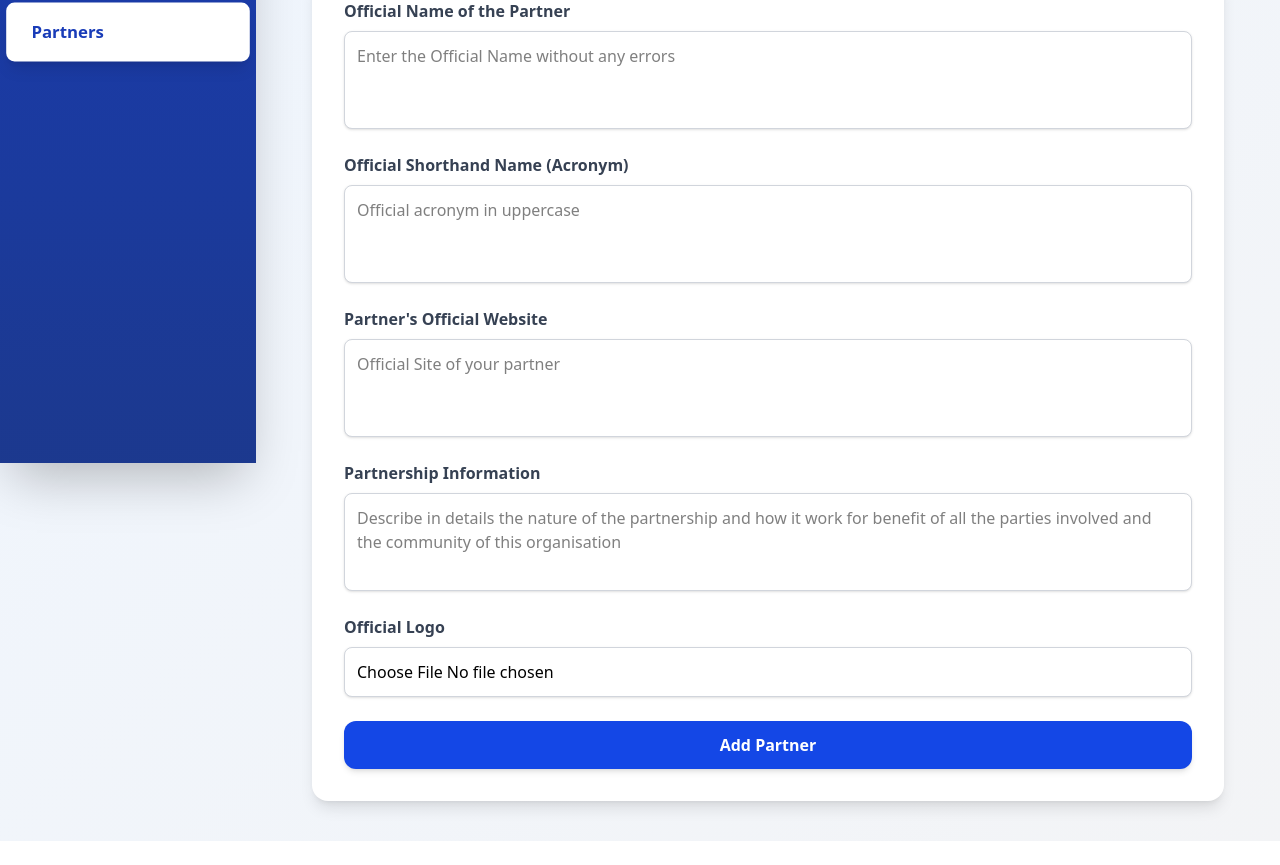
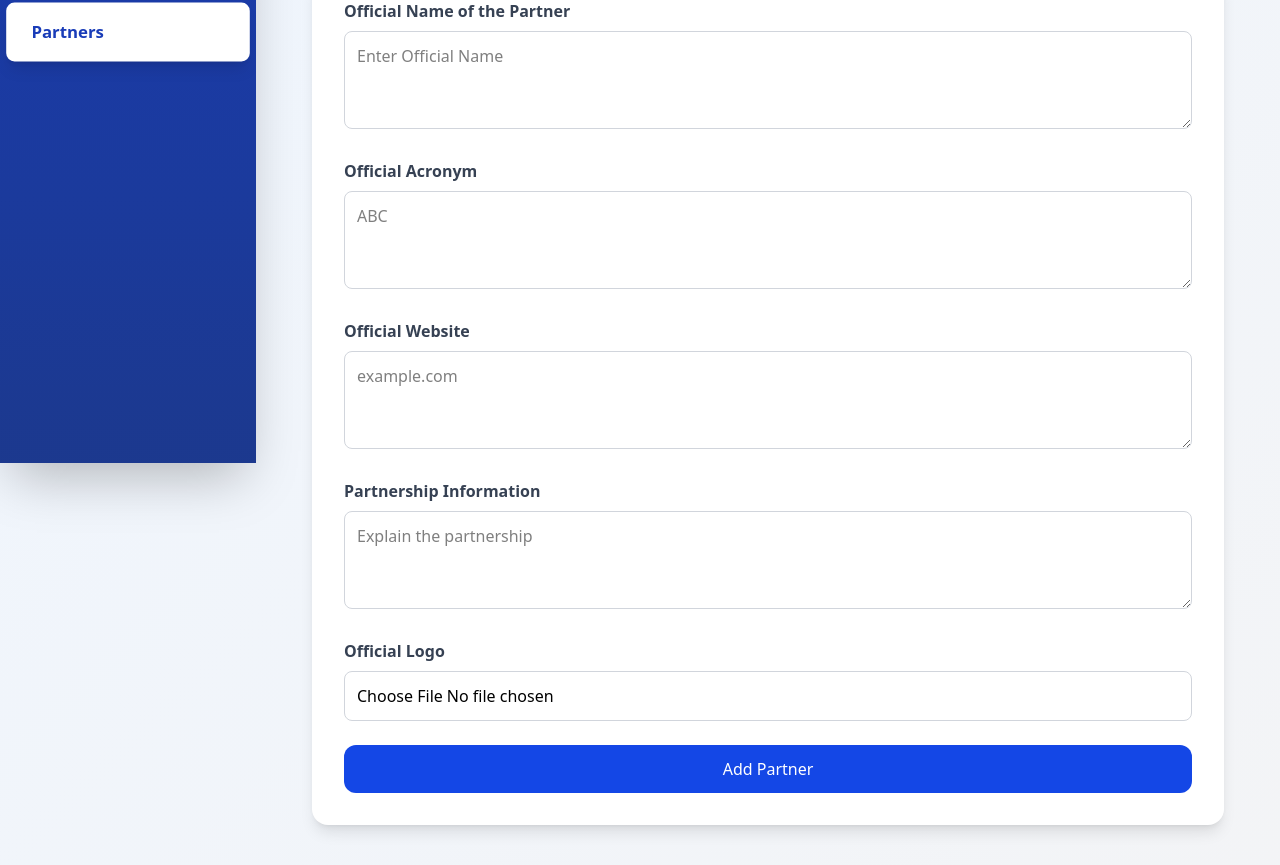
Before and after one commit to cackakuma/cackakumaref, a React (Vite) app in the folder client/: page /admin/cac/partners in a window 1280 px wide. Shown: the part 337-1202 px from the top of the page. Before the commit the page ends 1178 px from the top, so only its background shows below. Built offline with nearby package versions, Linux system fonts and the light colour scheme.

Commit message:
Update Partners.jsx

```diff
--- a/client/src/pages/Admin Page/Partners.jsx
+++ b/client/src/pages/Admin Page/Partners.jsx
@@ -1,8 +1,8 @@
 import { useState, useEffect } from "react";
 import { addPartner, getPartners, updatePartner, deletePartner } from "../services/AdminApi";
+import LoadingScreen from "../../components/loadingScreen";   // <-- NEW
 
 const Partner = () => {
-  // Form and data states
   const [partners, setPartners] = useState([]);
   const [partnerName, setpartnerName] = useState("");
   const [acronym, setAcronym] = useState("");
@@ -10,15 +10,12 @@ const Partner = () => {
   const [partnershipDetails, setpartnershipDetails] = useState("");
   const [officialSite, setOfficialSite] = useState("");
 
-  // Edit state tracking current editing partner id
   const [editingId, setEditingId] = useState(null);
 
-  // UI states
-  const [view, setView] = useState("form"); // form or list
-  const [loading, setLoading] = useState(false);
+  const [view, setView] = useState("form");
+  const [loading, setLoading] = useState(false);  // <-- used globally now
   const [error, setError] = useState(null);
 
-  // Reset form values
   const resetForm = () => {
     setpartnerName("");
     setAcronym("");
@@ -31,19 +28,22 @@ const Partner = () => {
   const handleFileChange = (event) => {
     const file = event.target.files[0];
     if (file) {
-      setLogo([file]); // Store as array with single file
+      setLogo([file]);
     }
   };
 
-  // Load partner data from server
   const loadPartners = async () => {
     setLoading(true);
     setError(null);
+
     try {
       const data = await getPartners();
-      if (Array.isArray(data)) setPartners(data);
-      else if (data?.data && Array.isArray(data.data)) setPartners(data.data);
-      else {
+
+      if (Array.isArray(data)) {
+        setPartners(data);
+      } else if (data?.data && Array.isArray(data.data)) {
+        setPartners(data.data);
+      } else {
         setPartners([]);
         setError("Unexpected data format from API");
       }
@@ -56,88 +56,81 @@ const Partner = () => {
     }
   };
 
-  // Load Partner when switching to list view
   useEffect(() => {
     if (view === "list") {
       loadPartners();
     }
   }, [view]);
 
-  // Add or update Partner depending on editing state
-
-
   const handleSubmit = async (e) => {
     e.preventDefault();
 
-    if (
-      !partnerName.trim() ||
-      !acronym.trim() ||
-      !partnershipDetails.trim() || !officialSite.trim()
-    ) {
+    if (!partnerName.trim() || !acronym.trim() || !partnershipDetails.trim() || !officialSite.trim()) {
       alert("Please fill all the blanks");
       return;
     }
 
+    setLoading(true); // <-- GLOBAL LOADING ON
+
     const formData = new FormData();
-    formData.append('partnerName', partnerName.trim());
-    formData.append('acronym', acronym.trim());
-    formData.append('partnershipDetails', partnershipDetails.trim());
-    formData.append('officialSite', officialSite.trim());
+    formData.append("partnerName", partnerName.trim());
+    formData.append("acronym", acronym.trim());
+    formData.append("partnershipDetails", partnershipDetails.trim());
+    formData.append("officialSite", officialSite.trim());
 
     if (logo && logo.length > 0) {
       logo.forEach((file) => {
         if (file instanceof File) {
-          formData.append('logo', file);
+          formData.append("logo", file);
         }
       });
     }
 
     try {
       if (editingId) {
-        // Update existing partner
-        const updatedpartner = await updatePartner(editingId, formData);
+        const updatedPartner = await updatePartner(editingId, formData);
+
         setPartners((prev) =>
-          prev.map((partner) => (partner._id === editingId ? updatedpartner : partner))
+          prev.map((p) => (p._id === editingId ? updatedPartner : p))
         );
+
         alert("Partner updated successfully!");
       } else {
-        // Add new partner
-        const newpartner = await addPartner(formData);
-        setPartners((prev) => [newpartner, ...prev]);
+        const newPartner = await addPartner(formData);
+        setPartners((prev) => [newPartner, ...prev]);
+
         alert("Partner added successfully!");
       }
+
       resetForm();
       setView("list");
+
     } catch (err) {
       alert("Failed to save Partner data. Please try again.");
       console.error(err);
+    } finally {
+      setLoading(false); // <-- GLOBAL LOADING OFF
     }
   };
 
+  const handleDelete = async (id) => {
+    const confirmDelete = window.confirm("Are you sure you want to delete this partner?");
+    if (!confirmDelete) return;
 
-
-
-
-
-
-  // Delete Partner
-  const handleDelete = async (id) => {
-    const confirmDelete = window.confirm(
-      'Are you sure you want to delete the details of the Partner?'
-    );
-    if (!confirmDelete) return;
+    setLoading(true);  // <-- Show loader on delete
 
     try {
       await deletePartner(id);
-      setPartners((prev) => prev.filter((partner) => partner._id !== id));
+      setPartners((prev) => prev.filter((p) => p._id !== id));
       alert("Partner deleted successfully.");
     } catch (err) {
-      alert("Failed to delete Partner. Please try again.");
+      alert("Failed to delete partner.");
       console.error(err);
+    } finally {
+      setLoading(false);
     }
   };
 
-  // Start editing form with selected Partner data
   const startEdit = (partner) => {
     setpartnerName(partner.partnerName || "");
     setAcronym(partner.acronym || "");
@@ -148,7 +141,6 @@ const Partner = () => {
     setView("form");
   };
 
-  // Cancel editing and reset form
   const cancelEdit = () => {
     resetForm();
     setView("list");
@@ -157,14 +149,12 @@ const Partner = () => {
   return (
     <div className="max-w-7xl mx-auto px-6 py-10">
 
+      {loading && <LoadingScreen />} {/* <-- GLOBAL LOADER */}
+
       <div className="bg-white rounded-2xl shadow-lg overflow-hidden mb-8">
         <div className="bg-gradient-to-r from-blue-600 to-blue-700 px-8 py-6">
-          <h1 className="text-white text-3xl font-bold text-center">
-            Partner Management
-          </h1>
-          <p className="text-blue-100 text-center mt-2">
-            Partners Management
-          </p>
+          <h1 className="text-white text-3xl font-bold text-center">Partner Management</h1>
+          <p className="text-blue-100 text-center mt-2">Partners Management</p>
         </div>
       </div>
 
@@ -177,11 +167,9 @@ const Partner = () => {
               : "bg-white text-blue-600 border-2 border-blue-600 hover:bg-blue-50 hover:shadow-xl"
           }`}
         >
-          <svg className="w-5 h-5" fill="none" stroke="currentColor" viewBox="0 0 24 24">
-            <path strokeLinecap="round" strokeLinejoin="round" strokeWidth={2} d="M12 6v6m0 0v6m0-6h6m-6 0H6" />
-          </svg>
           <span>{editingId ? "Edit Partner" : "Add Partner"}</span>
         </button>
+
         <button
           onClick={() => setView("list")}
           className={`px-8 py-3 font-semibold rounded-xl shadow-lg transition-all duration-300 flex items-center space-x-2 ${
@@ -190,51 +178,50 @@ const Partner = () => {
               : "bg-white text-blue-600 border-2 border-blue-600 hover:bg-blue-50 hover:shadow-xl"
           }`}
         >
-          <svg className="w-5 h-5" fill="none" stroke="currentColor" viewBox="0 0 24 24">
-            <path strokeLinecap="round" strokeLinejoin="round" strokeWidth={2} d="M19 11H5m14 0a2 2 0 012 2v6a2 2 0 01-2 2H5a2 2 0 01-2-2v-6a2 2 0 012-2m14 0V9a2 2 0 00-2-2M5 11V9a2 2 0 012-2m0 0V5a2 2 0 012-2h6a2 2 0 012 2v2M7 7h10" />
-          </svg>
           <span>View Partners</span>
         </button>
       </div>
 
+      {/* ------- FORM VIEW ------- */}
       {view === "form" && (
         <div className="bg-white rounded-2xl shadow-lg p-8">
-        <form onSubmit={handleSubmit}
-         className="space-y-6 max-w-4xl mx-auto">
+          <form onSubmit={handleSubmit} className="space-y-6 max-w-4xl mx-auto">
+
+            {/* FORM FIELDS */}
             {[
               {
                 label: "Official Name of the Partner",
-              placeholder: "Enter the Official Name without any errors",
                 value: partnerName,
                 onChange: (e) => setpartnerName(e.target.value),
+                placeholder: "Enter Official Name",
                 rows: 3,
               },
               {
-              label: "Official Shorthand Name (Acronym)",
-              placeholder: "Official acronym in uppercase",
+                label: "Official Acronym",
                 value: acronym,
                 onChange: (e) => setAcronym(e.target.value.toUpperCase()),
+                placeholder: "ABC",
                 rows: 3,
               },
               {
-              label: "Partner's Official Website",
-              placeholder: `Official Site of your partner`,
+                label: "Official Website",
                 value: officialSite,
                 onChange: (e) => setOfficialSite(e.target.value),
+                placeholder: "example.com",
                 rows: 3,
               },
               {
                 label: "Partnership Information",
-              placeholder: "Describe in details the nature of the partnership and how it work for benefit of all the parties involved and the community of this organisation ",
                 value: partnershipDetails,
                 onChange: (e) => setpartnershipDetails(e.target.value),
+                placeholder: "Explain the partnership",
                 rows: 3,
               },
-          ].map(({ label, placeholder, value, onChange, rows }) => (
-            <div key={label} className="flex flex-col">
-              <label className="mb-2 font-semibold text-gray-700">{label}</label>
+            ].map(({ label, value, onChange, placeholder, rows }) => (
+              <div key={label}>
+                <label className="block mb-2 font-semibold text-gray-700">{label}</label>
                 <textarea
-               className="border border-gray-300 rounded-lg p-3 resize-none bg-white shadow-sm focus:outline-none focus:ring-2 focus:ring-blue-500 focus:border-blue-500 text-base transition-all duration-300"
+                  className="border border-gray-300 rounded-lg p-3 w-full bg-white"
                   rows={rows}
                   placeholder={placeholder}
                   value={value}
@@ -243,37 +230,38 @@ const Partner = () => {
               </div>
             ))}
 
-          <div className="flex flex-col mt-4">
-            <label className="mb-2 font-semibold text-gray-700">Official Logo </label>
+            {/* LOGO UPLOAD */}
+            <div>
+              <label className="block mb-2 font-semibold text-gray-700">Official Logo</label>
               <input
-              className="w-full border border-gray-300 rounded-lg p-3 bg-white shadow-sm focus:outline-none focus:ring-2 focus:ring-blue-500 focus:border-blue-500 text-base transition-all duration-300"
                 type="file"
                 accept="image/*"
                 onChange={handleFileChange}
                 disabled={loading}
+                className="border border-gray-300 rounded-lg p-3 bg-white w-full"
               />
-            {logo && logo.length > 0 && logo[0] instanceof File && (
-              <div className="mt-4">
+              {logo.length > 0 && logo[0] instanceof File && (
                 <img
                   src={URL.createObjectURL(logo[0])}
-                  alt="Preview"
-                  className="w-48 h-48 object-cover rounded-lg border border-gray-300 shadow-sm"
+                  className="w-48 h-48 mt-4 rounded-lg"
                 />
-              </div>
               )}
             </div>
+
+            {/* BUTTONS */}
             <div className="flex gap-4">
               <button
                 type="submit"
-              className="flex-grow bg-blue-700 hover:bg-blue-800 text-white font-bold py-3 rounded-xl shadow-md transition focus:ring-4 focus:ring-blue-400"
+                className="flex-grow bg-blue-700 text-white py-3 rounded-xl"
               >
                 {editingId ? "Update Partner" : "Add Partner"}
               </button>
+
               {editingId && (
                 <button
                   type="button"
                   onClick={cancelEdit}
-                className="bg-gray-300 hover:bg-gray-400 text-gray-800 font-semibold py-3 px-6 rounded-xl shadow-md transition"
+                  className="bg-gray-300 text-gray-800 py-3 px-6 rounded-xl"
                 >
                   Cancel
                 </button>
@@ -283,119 +271,78 @@ const Partner = () => {
         </div>
       )}
 
+      {/* ------- LIST VIEW ------- */}
       {view === "list" && (
         <div className="space-y-6">
-          {loading && (
-            <div className="bg-white rounded-xl shadow-lg p-8 text-center">
-              <div className="animate-spin rounded-full h-12 w-12 border-b-2 border-blue-600 mx-auto mb-4"></div>
-              <p className="text-blue-600 font-semibold">Loading Partner details...</p>
-            </div>
-          )}
-          {error && (
-            <div className="bg-red-50 border border-red-200 rounded-xl p-6 text-center">
-              <p className="text-red-600 font-semibold">{error}</p>
+
+          {!loading && error && (
+            <div className="bg-red-50 p-6 rounded-xl text-center text-red-600">
+              {error}
             </div>
           )}
 
           {!loading && !error && partners.length === 0 && (
-            <div className="bg-white rounded-xl shadow-lg p-8 text-center">
-              <svg className="w-16 h-16 text-gray-400 mx-auto mb-4" fill="none" stroke="currentColor" viewBox="0 0 24 24">
-                <path strokeLinecap="round" strokeLinejoin="round" strokeWidth={2} d="M17 20h5v-2a3 3 0 00-5.356-1.857M17 20H7m10 0v-2c0-.656-.126-1.283-.356-1.857M7 20H2v-2a3 3 0 015.356-1.857M7 20v-2c0-.656.126-1.283.356-1.857m0 0a5.002 5.002 0 019.288 0M15 7a3 3 0 11-6 0 3 3 0 016 0zm6 3a2 2 0 11-4 0 2 2 0 014 0zM7 10a2 2 0 11-4 0 2 2 0 014 0z" />
-              </svg>
-              <p className="text-gray-600 font-semibold text-lg">No data found</p>
-              <p className="text-gray-500 mt-2">Add your Partner details to get started</p>
+            <div className="bg-white p-8 rounded-xl text-center shadow">
+              <p className="text-gray-600 font-semibold">No data found</p>
             </div>
           )}
 
-         {!loading &&
-            !error &&
-            partners.length > 0 &&
-            (<>
+          {!loading && !error && partners.length > 0 && (
+            <>
               <div className="bg-white rounded-xl shadow-lg p-6 text-center">
-                <h3 className="text-2xl font-bold text-gray-800 mb-2">
+                <h3 className="text-2xl font-bold text-gray-800">
                   Total Partners: {partners.length}
                 </h3>
-                <p className="text-gray-600">Partners View Portal</p>
               </div>
 
               <div className="grid grid-cols-1 lg:grid-cols-2 gap-6">
                 {partners.map((partner) => (
                   <div
                     key={partner._id}
-                className="bg-white rounded-xl shadow-lg p-6 border border-gray-200 hover:shadow-xl transition-all duration-300"
+                    className="bg-white rounded-xl shadow-lg p-6 border border-gray-200"
                   >
-                <div className="flex justify-between items-start mb-4">
-                  <div className="flex items-center space-x-3">
-                    <div className="w-12 h-12 bg-blue-100 rounded-full flex items-center justify-center">
-                      <span className="text-blue-600 font-bold text-lg">
-                        {partner.partnerName?.charAt(0) || 'Partners'}
-                      </span>
-                    </div>
-                    <div>
-                      <h2 className="text-xl font-bold text-gray-800">{partner.partnerName}</h2>
-                      <p className="text-gray-600 text-sm">{partner.acronym}</p>
-                    </div>
-                  </div>
-                  <div className="flex space-x-2">
+                    <div className="flex justify-between">
+                      <h2 className="text-xl font-bold">{partner.partnerName}</h2>
+
+                      <div className="flex gap-2">
                         <button
                           onClick={() => startEdit(partner)}
-                      className="bg-blue-600 text-white px-4 py-2 rounded-lg hover:bg-blue-700 transition-all duration-300 flex items-center space-x-1"
+                          className="bg-blue-600 text-white px-3 py-2 rounded-lg"
                         >
-                      <svg className="w-4 h-4" fill="none" stroke="currentColor" viewBox="0 0 24 24">
-                        <path strokeLinecap="round" strokeLinejoin="round" strokeWidth={2} d="M11 5H6a2 2 0 00-2 2v11a2 2 0 002 2h11a2 2 0 002-2v-5m-1.414-9.414a2 2 0 112.828 2.828L11.828 15H9v-2.828l8.586-8.586z" />
-                      </svg>
-                      <span>Edit</span>
+                          Edit
                         </button>
+
                         <button
                           onClick={() => handleDelete(partner._id)}
-                      className="bg-red-600 text-white px-4 py-2 rounded-lg hover:bg-red-700 transition-all duration-300 flex items-center space-x-1"
+                          className="bg-red-600 text-white px-3 py-2 rounded-lg"
                         >
-                      <svg className="w-4 h-4" fill="none" stroke="currentColor" viewBox="0 0 24 24">
-                        <path strokeLinecap="round" strokeLinejoin="round" strokeWidth={2} d="M19 7l-.867 12.142A2 2 0 0116.138 21H7.862a2 2 0 01-1.995-1.858L5 7m5 4v6m4-6v6m1-10V4a1 1 0 00-1-1h-4a1 1 0 00-1 1v3M4 7h16" />
-                      </svg>
-                      <span>Delete</span>
+                          Delete
                         </button>
                       </div>
                     </div>
 
-                <div className="space-y-3">
-          {partner.partnershipDetails && (
-                    <div className="bg-gray-50 rounded-lg p-3">
-                      <span className="text-sm font-medium text-gray-600">Partnership Details:</span>
-                      <p className="text-gray-800 mt-1">{partner.partnershipDetails}</p>
-                    </div>
+                    {partner.logo?.length > 0 && (
+                      <img
+                        src={partner.logo[0].link}
+                        className="w-48 h-48 mt-4 rounded-lg"
+                      />
                     )}
 
-               {partner.logo && partner.logo.length > 0 && partner.logo[0] && (
-                    <div className="bg-gray-50 rounded-lg p-3">
-                      <span className="text-sm font-medium text-gray-600">Partner Logo:</span>
-                      <img
-                        src={partner.logo[0].link}
-                        alt={partner.partnerName}
-                        className="w-48 h-48 object-cover rounded-lg border border-gray-300 shadow-sm mt-2"
-                      />
-                    </div>
-                  )}
+                    <p className="mt-2 text-gray-700">{partner.partnershipDetails}</p>
 
                     {partner.officialSite && (
-                    <div className="bg-gray-50 rounded-lg p-3">
-                      <span className="text-sm font-medium text-gray-600 mr-4">Official Website:</span>
                       <a
                         href={`https://${partner.officialSite}`}
-                        className="inline-block mt-1 bg-blue-600 text-white px-3 py-2 rounded-lg hover:bg-blue-700 font-bold transition-colors duration-300 text-sm"
+                        className="mt-3 inline-block bg-blue-600 text-white px-4 py-2 rounded-lg"
                       >
-                        {partner.officialSite}
+                        Visit Site
                       </a>
-                    </div>
                     )}
-
-                </div>
                   </div>
                 ))}
               </div>
             </>
           )}
-
         </div>
       )}
     </div>
```
Lines whose indentation alone changed are shown as unchanged.
